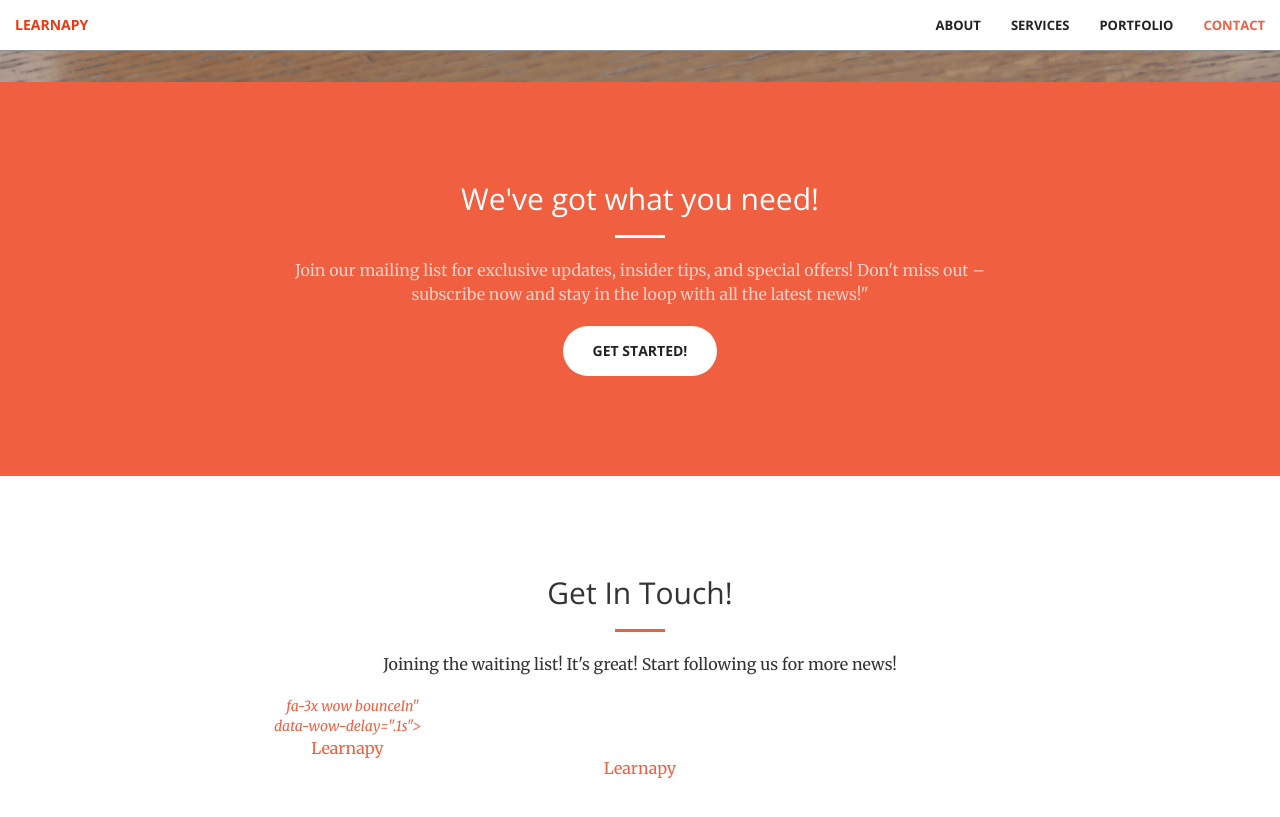
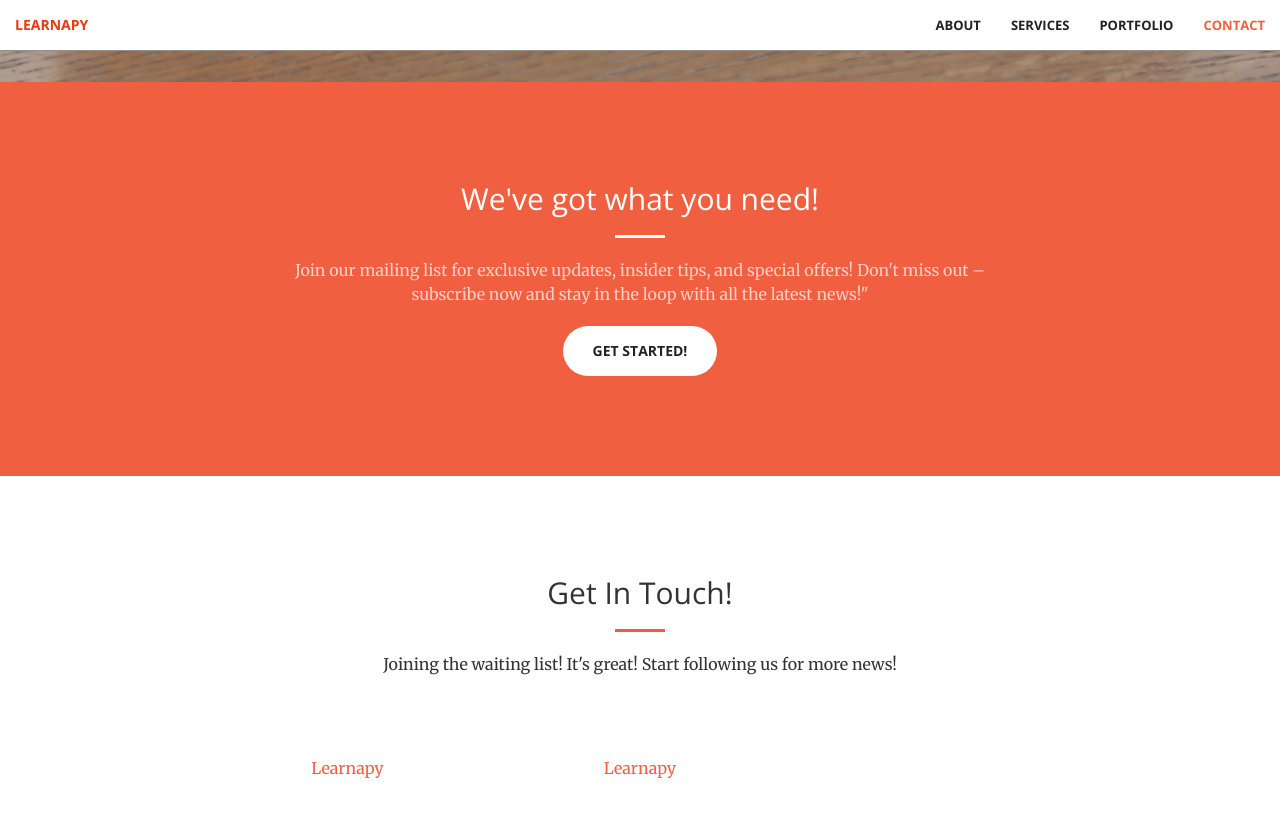
Before and after one commit to cassarro/learnapy, a Jekyll site: the page built from index.html, in a window 1280 px wide and 900 px high, scrolled down 818 px. Shown: the top 817 px of the window. Built offline with Jekyll 4.4.1, drawn with Linux system fonts in a browser that asks for light colours.

Commit message:
Update contact.html

```diff
--- a/_includes/contact.html
+++ b/_includes/contact.html
@@ -8,7 +8,7 @@
             </div>
         <div class="col-lg-2 col-lg-offset-2 text-center">
             <a href="https://www.linkedin.com/company/102641528">
-                <i class="fa-brands fa-linkedin">fa-3x wow bounceIn" data-wow-delay=".1s"></i>
+                <i class="fa-brands fa-linkedin fa-3x wow bounceIn" data-wow-delay=".1s"></i>
                 <p>Learnapy</p>
             </a>
         </div>
```
